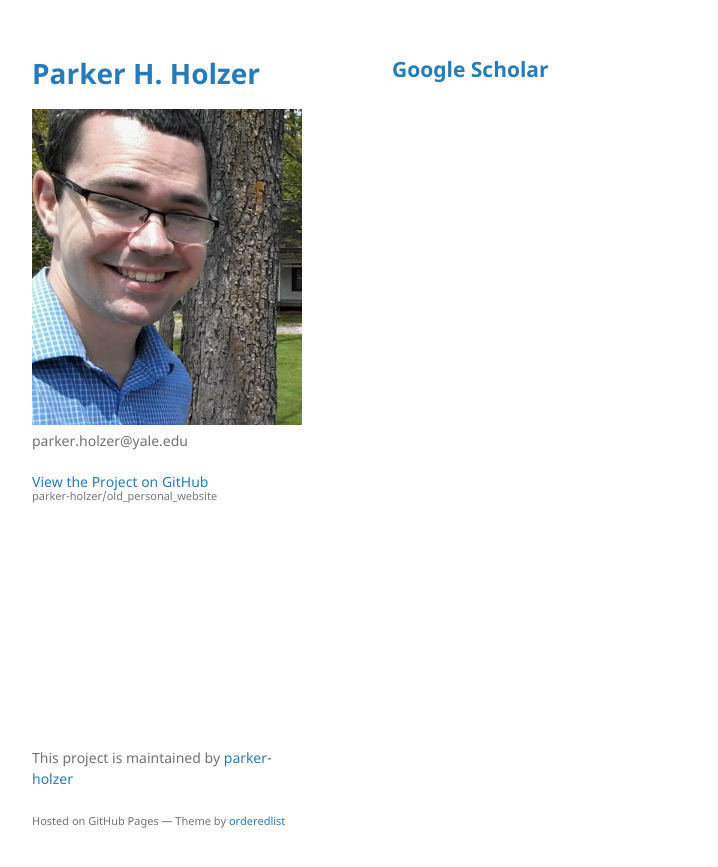
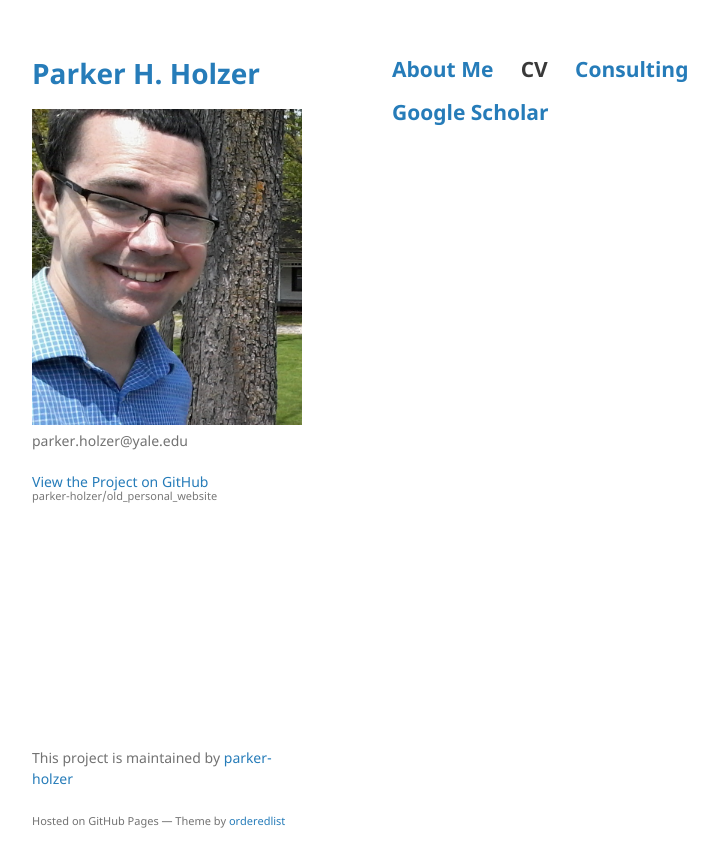
Before and after one commit to parker-holzer/old_personal_website, a Jekyll site: the page built from consulting.md, in a window 1280 px wide. Shown: the top 867 px of the page, without its empty margins (178-896 px from the left). Built offline with Jekyll 4.4.1, drawn with Linux system fonts in a browser that asks for light colours; our own code applies the rules of GitHub Pages for plain Markdown files.

Commit message:
update consulting

```diff
--- a/consulting.md
+++ b/consulting.md
@@ -1,2 +1,4 @@
+
+## [About Me](./)  &nbsp; &nbsp;  CV   &nbsp; &nbsp; [Consulting](./consulting.html)
 
 ## [Google Scholar](https://scholar.google.com/citations?hl=en&user=RqViEccAAAAJ)
```
